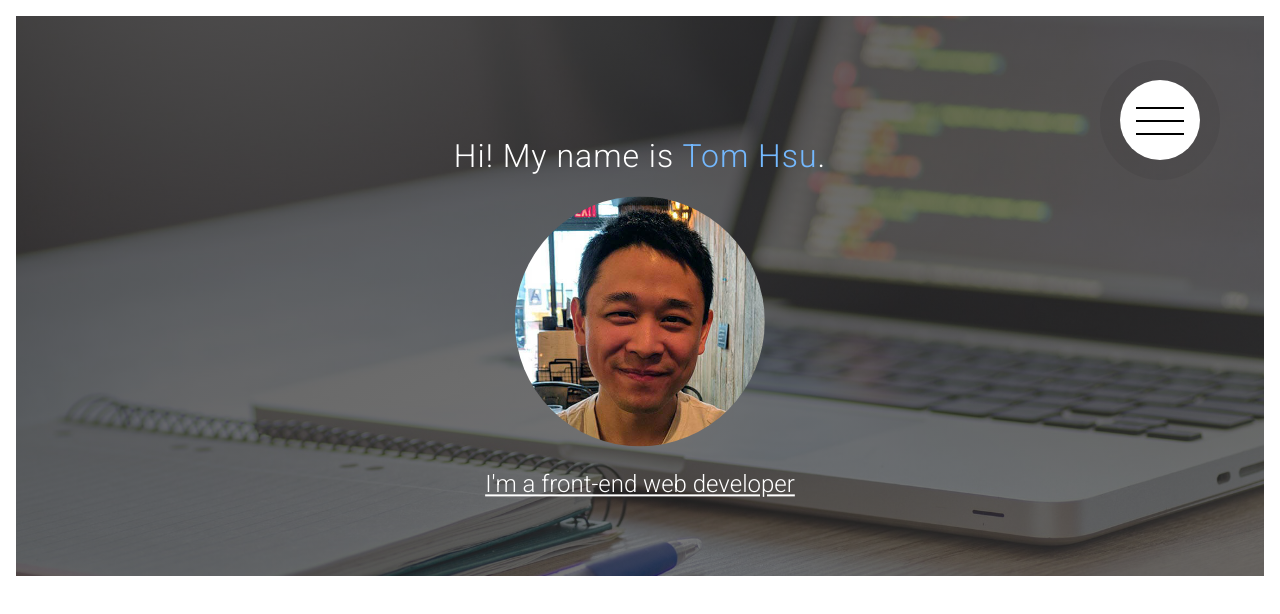
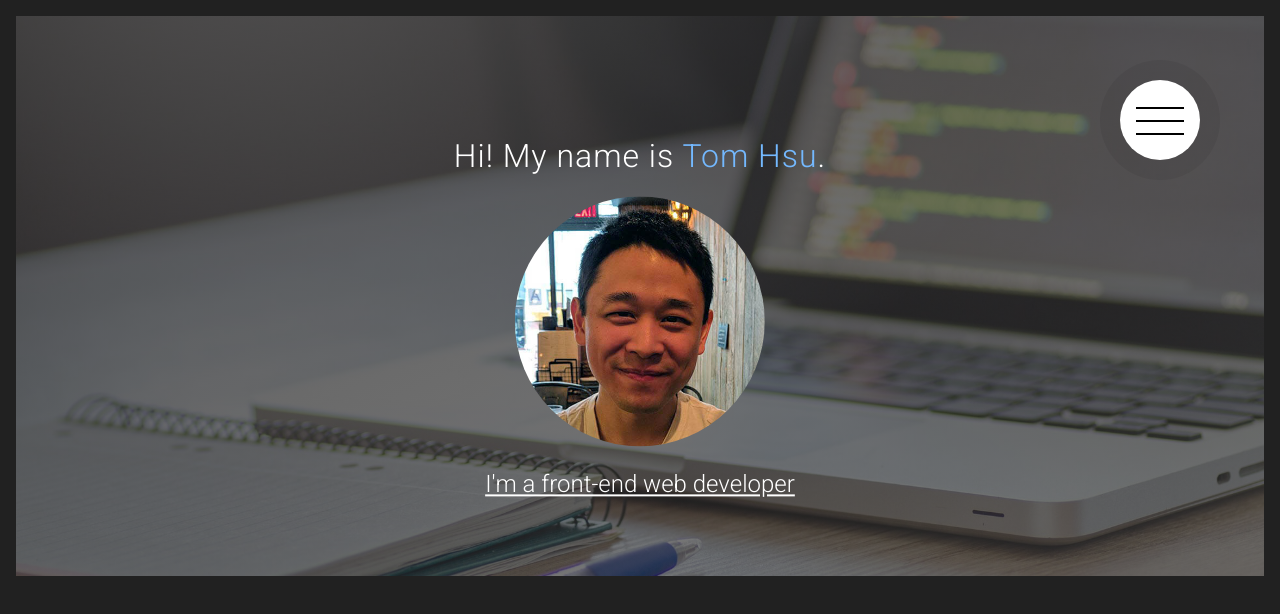
Before and after one commit to thomaschsu/react-portfolio, a React (Create React App) app: page / in a window 1280 px wide. Shown: the top 614 px of the page. Built offline with nearby package versions, Linux system fonts and the light colour scheme.

Commit message:
Modified some scss

```diff
--- a/src/index.scss
+++ b/src/index.scss
@@ -5,6 +5,7 @@ body {
   -webkit-font-smoothing: antialiased;
   -moz-osx-font-smoothing: grayscale;
   padding: 1rem;
+  background-color: #212121;
 }
 
 code {
```
